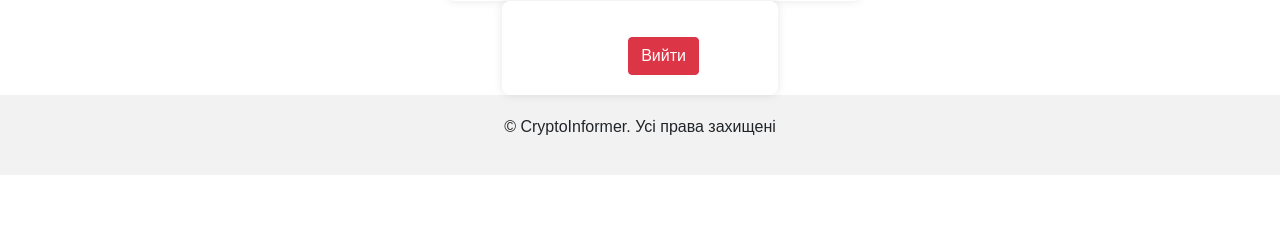
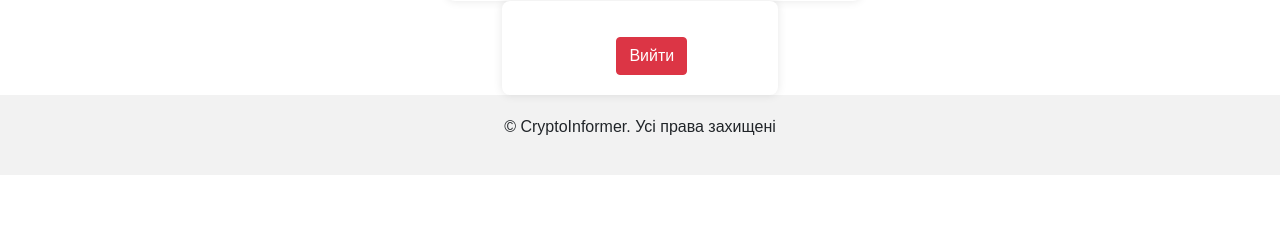
Before and after one commit to Fordexss/crypto, a Flask app: template templates/profile.html in a window 1280 px wide; the page is wider, and only the part inside the window is pictured. Shown: the part 567-800 px from the top of that part. Run offline with Flask 3, Linux system fonts and the light colour scheme; the template is opened without the code that fills it: values that come from a table or form of the project are taken from there, others are empty; some libraries are stand-ins or nearby versions.

```diff
--- a/templates/profile.html
+++ b/templates/profile.html
@@ -38,7 +38,7 @@
                 {{ form.submit(class="btn btn-primary") }}
             </form>
             <form action="{{ url_for('logout') }}" method="get">
-                <button type="submit" style="margin-left: 45%;" class="btn btn-danger mt-3">Вийти</button>
+                <button type="submit" style="margin-left: 40%;" class="btn btn-danger mt-3">Вийти</button>
             </form>
         </div>
     </div>
```
